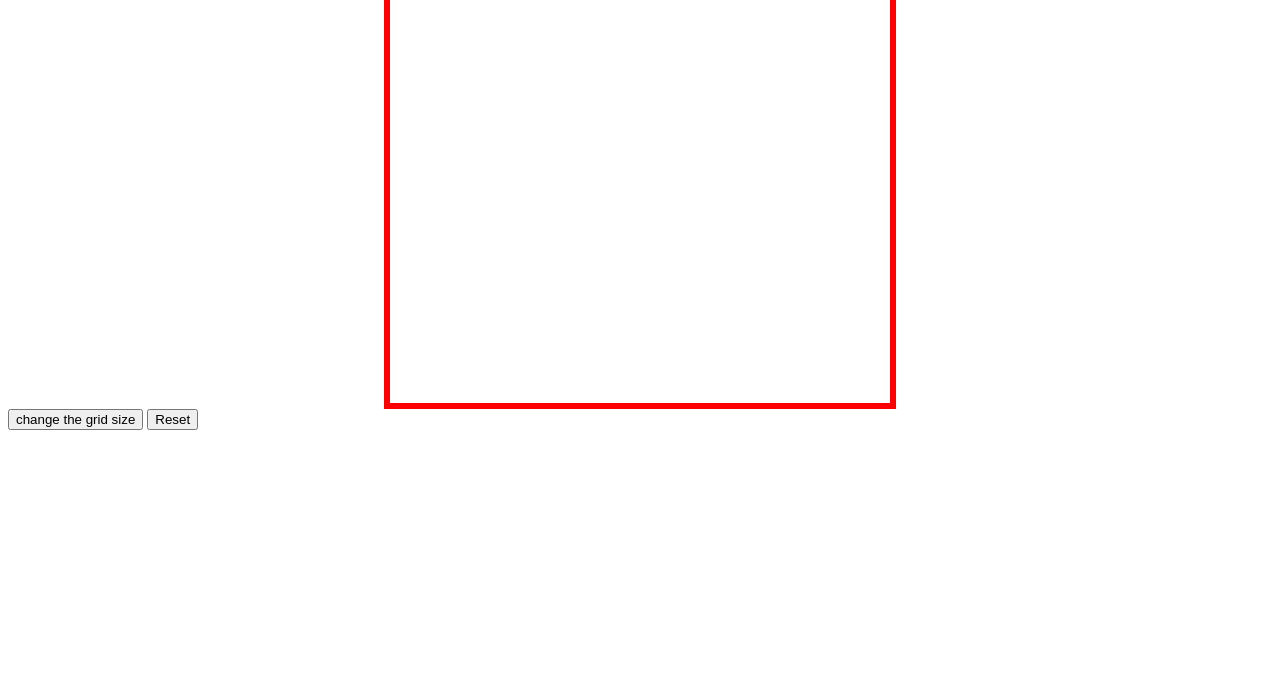
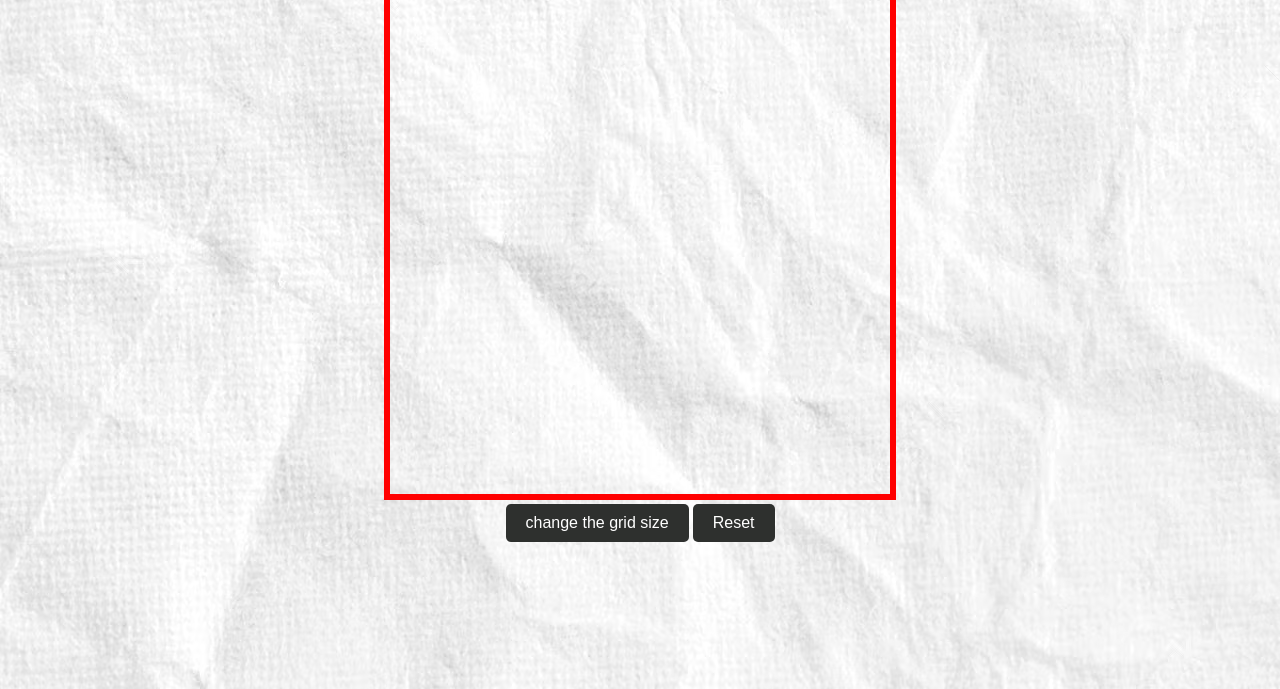
Before and after one commit to pedroxotic/Etch-a-sketch, a plain HTML site: page index.html in a window 1280 px wide. Shown: the part 111-800 px from the top of the page. Drawn offline with Linux system fonts and the light colour scheme.

Commit message:
added styles

```diff
--- a/index.html
+++ b/index.html
@@ -1,18 +1,20 @@
 <!DOCTYPE html>
 <html lang="en">
   <head>
-    <meta charset="UTF-8">
-    <meta http-equiv="X-UA-Compatible" content="IE=edge">
-    <meta name="viewport" content="width=device-width, initial-scale=1.0">
+    <meta charset="UTF-8" />
+    <meta http-equiv="X-UA-Compatible" content="IE=edge" />
+    <meta name="viewport" content="width=device-width, initial-scale=1.0" />
     <title>etch-sketch</title>
     <script src="javascript.js" defer></script>
-    <link rel="stylesheet" type="text/css" href="styles.css">
-
+    <link rel="stylesheet" type="text/css" href="styles.css" />
   </head>
   <body>
+    <h1>ETCH-SKETCH</h1>
     <div class="container"></div>
+
+    <div class="buttons">
       <button id="changeGridSize">change the grid size</button>
       <button id="reset">Reset</button>
-
+    </div>
   </body>
 </html>
--- a/styles.css
+++ b/styles.css
@@ -1,20 +1,67 @@
-.square{
+@font-face {
+  font-family: "MyCustomFont";
+  src: url("11.20___.TTF") format("truetype");
+  font-weight: normal;
+  font-style: normal;
+}
+body {
+  font-family: "MyCustomFont";
+  background-image: url("white-crumpled-paper-paper-texture_213524-50.avif");
+}
+button {
+  background-color: #2e302e;
+  border: none;
+  color: white;
+  padding: 10px 20px;
+  text-align: center;
+  text-decoration: none;
+  display: inline-block;
+  font-size: 16px;
+  margin: 4px 2px;
+  cursor: pointer;
+  border-radius: 5px;
+  transition-duration: 0.4s;
+  transition-timing-function: ease-out;
+}
+
+button:hover {
+  background-color: #3e8e41;
+  color: white;
+}
+
+button:active {
+  background-color: #3e8e41;
+  transform: translateY(2px);
+}
+#reset {
+  display: inline-block;
+}
+
+h1 {
+  font-size: 5em;
+  width: fit-content;
+  margin: auto;
+}
+.square {
   width: 20px;
   flex-grow: 1;
-
 }
 
-.row{
+.row {
   flex-grow: 1;
   display: flex;
-
 }
-.container{
+.container {
   height: 500px;
   width: 500px;
-    margin:auto;
-    border: 6px  solid red;
+  margin: auto;
+  border: 6px solid red;
   display: flex;
   flex-direction: column;
+  cursor: pointer;
+}
 
+.buttons {
+  display: flex;
+  justify-content: center;
 }
```
Also changed, not shown: 11.20___.TTF (added), classic-fun-drawing-tool-etch-sketch-etch-sketch-224157005.jpg (added), watercolor-oil-painting-background_52683-106445.avif (added), white-crumpled-paper-paper-texture_213524-50.avif (added), 1 other file. Lines whose indentation alone changed are shown as unchanged.
